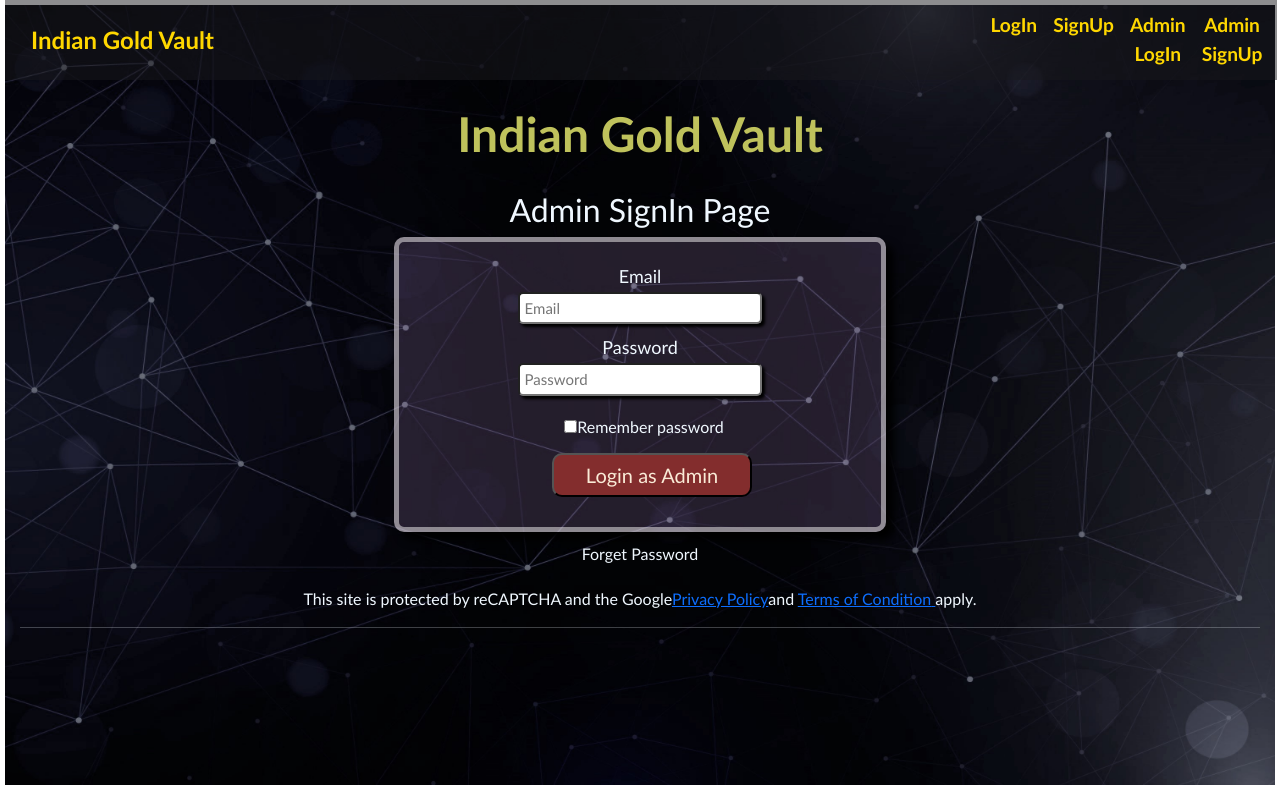
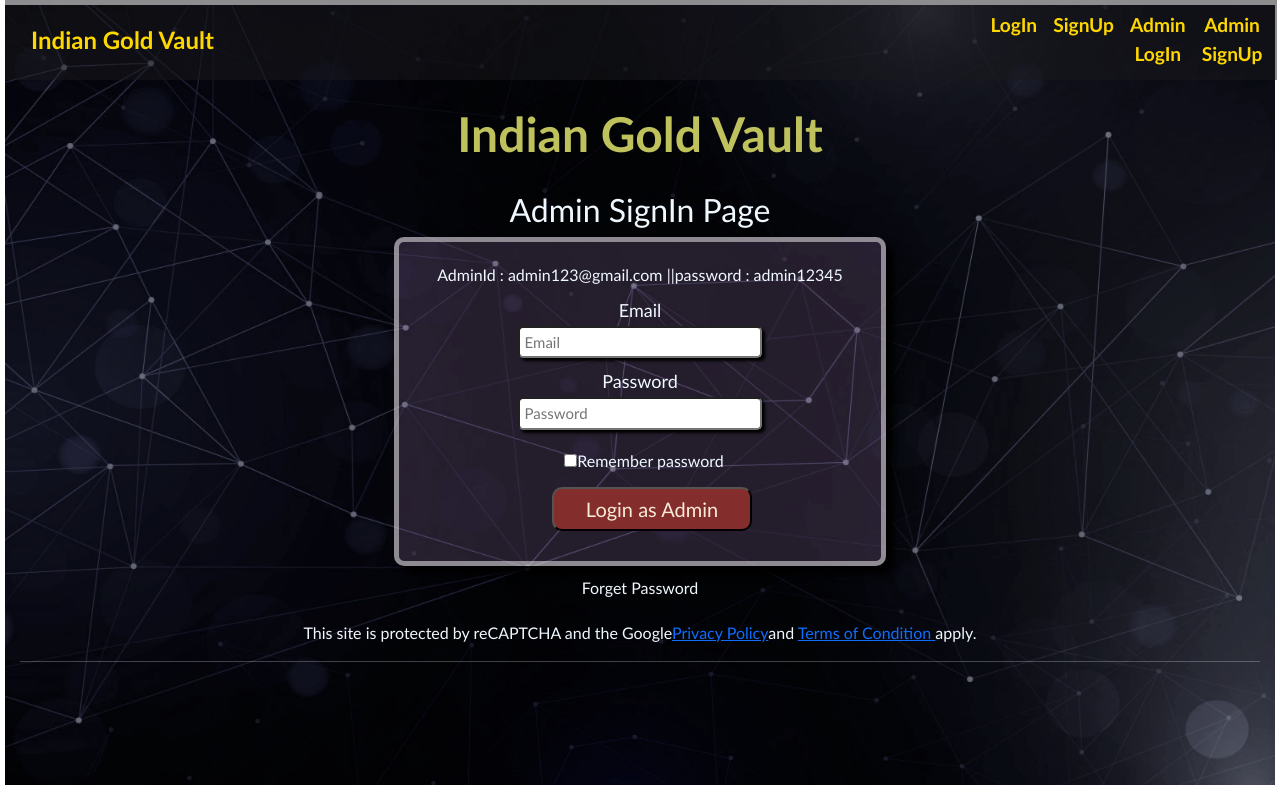
Before and after one commit to mohamedsalahudeen010/Capstone-FrontEnd, a React (Create React App) app: page /adminLogIn in a window 1280 px wide. Built offline with nearby package versions, Linux system fonts and the light colour scheme.

Commit message:
Update AdminLogin.js

```diff
--- a/src/AuthPage/adminLogin/AdminLogin.js
+++ b/src/AuthPage/adminLogin/AdminLogin.js
@@ -72,6 +72,9 @@
         <div>
         <h2 className="signIn-title-admin">Admin SignIn Page</h2>
           <form onSubmit={handleSubmit} className="form-signIn-admin">
+    <div><span>AdminId : admin123@gmail.com</span> ||
+
+            <span>password : admin12345</span></div>
           <div className="input-div-admin">
                 <label className="textlabel" for="email">Email</label>
               <input
```
